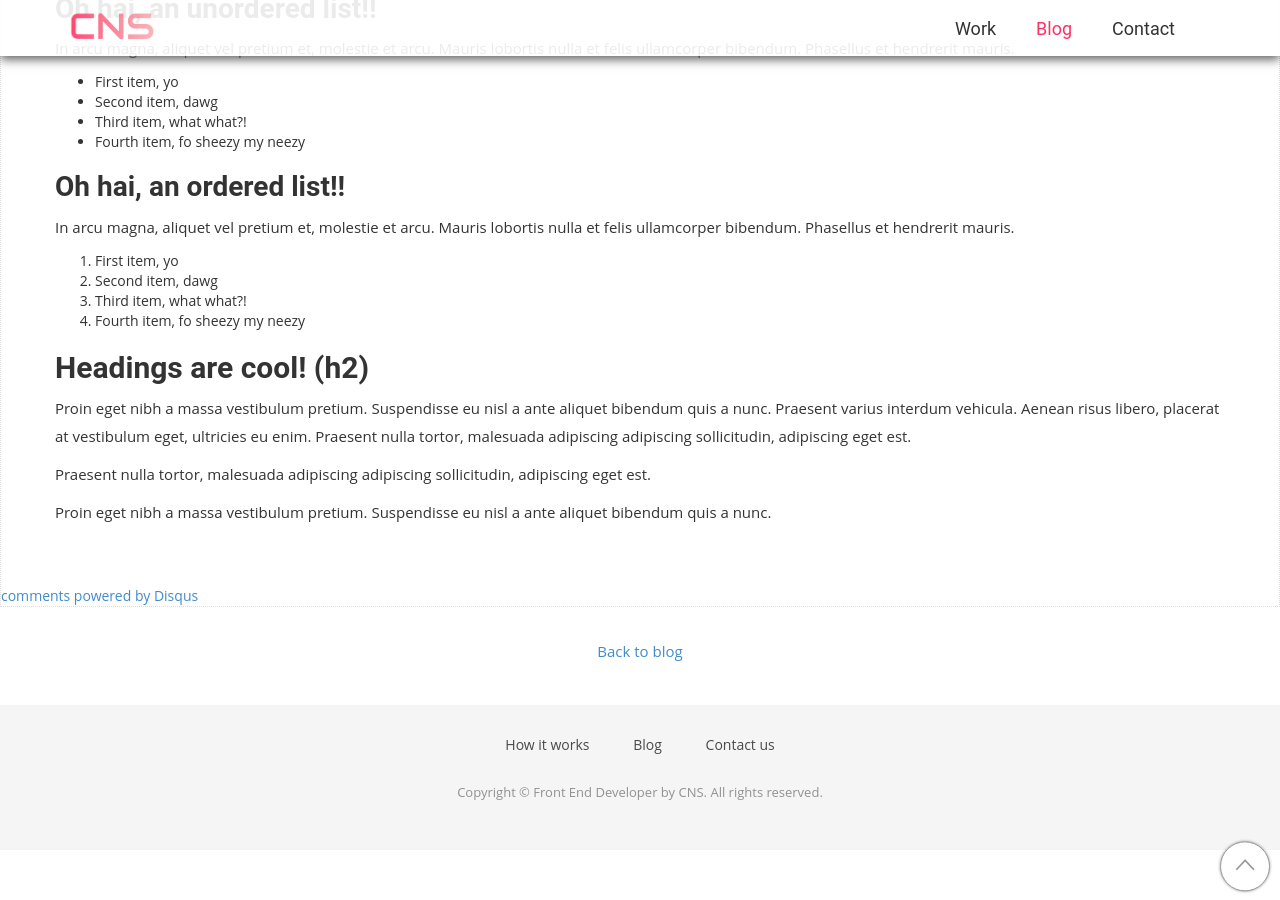
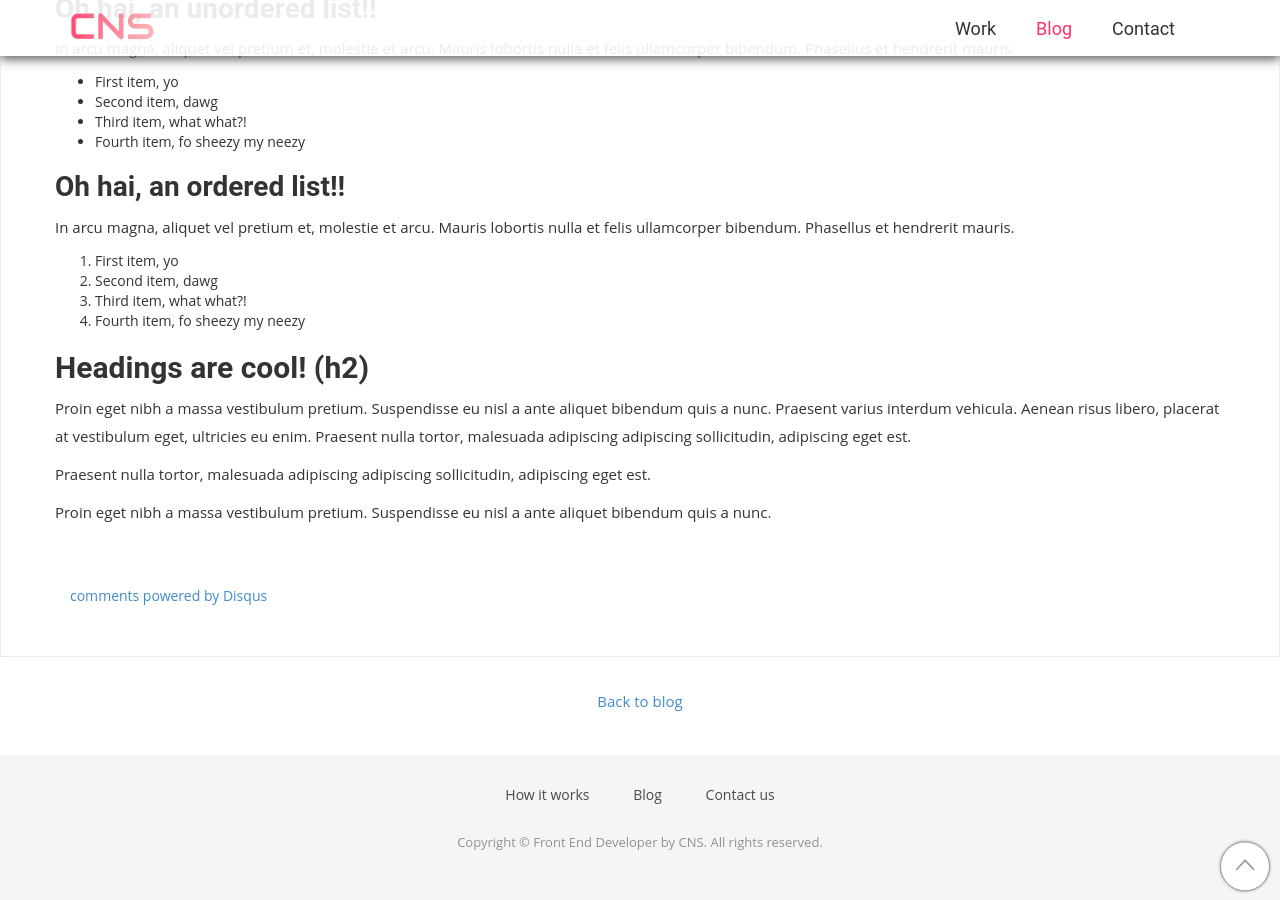
Before and after one commit to ldc84/.github.io, a Jekyll site: the page built from _posts/2016-05-20-this-post-demonstrates-post-content-styles.md, in a window 1280 px wide and 900 px high, scrolled down 1475 px. Built offline with Jekyll 4.4.1, drawn with Linux system fonts in a browser that asks for light colours; some web fonts are replaced; comment, search, counter and statistics services are not loaded.

Commit message:
blog add

```diff
--- a/_layouts/post.html
+++ b/_layouts/post.html
@@ -16,17 +16,21 @@ layout: page
 						<hr />
 						<p>{{ content }}</p>
 					</div>
-        </div><!-- .col-md-7 close -->
+				</div>
+				<!-- .col-md-7 close -->
 			</div>
 		</div>
 
+		<div class="container">
 			<section class="disqus">
 				<div id="disqus_thread"></div>
 				<script type="text/javascript">
 					var disqus_shortname = 'CNS';
 					/* * * DON'T EDIT BELOW THIS LINE * * */
 					(function() {
-			var dsq = document.createElement('script'); dsq.type = 'text/javascript'; dsq.async = true;
+						var dsq = document.createElement('script');
+						dsq.type = 'text/javascript';
+						dsq.async = true;
 						dsq.src = '//' + disqus_shortname + '.disqus.com/embed.js';
 						(document.getElementsByTagName('head')[0] || document.getElementsByTagName('body')[0]).appendChild(dsq);
 					})();
@@ -34,6 +38,7 @@ layout: page
 				<noscript>Please enable JavaScript to view the <a href="http://disqus.com/?ref_noscript">comments powered by Disqus.</a></noscript>
 				<a href="http://disqus.com" class="dsq-brlink">comments powered by <span class="logo-disqus">Disqus</span></a>
 			</section>
+		</div>
 	</section>
 </div>
 <p class="center-text" style="padding: 30px;">
@@ -42,7 +47,7 @@ layout: page
 
 
 <script type="text/javascript">
-$(function(){
+	$(function() {
 		$('header .navbar-default .navbar-nav a').eq(1).addClass('active');
 	});
 </script>
```
Lines whose indentation alone changed are shown as unchanged.
